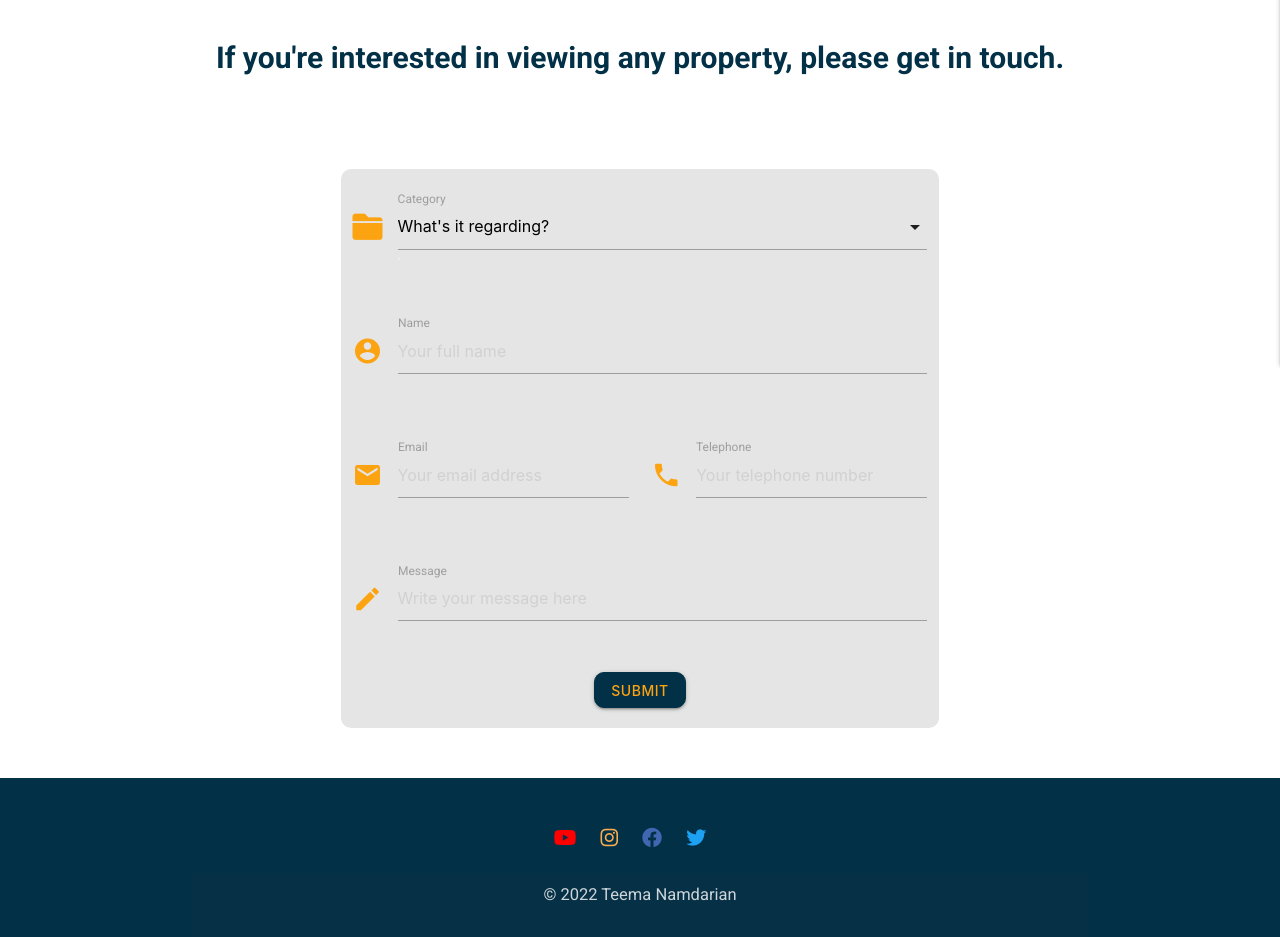
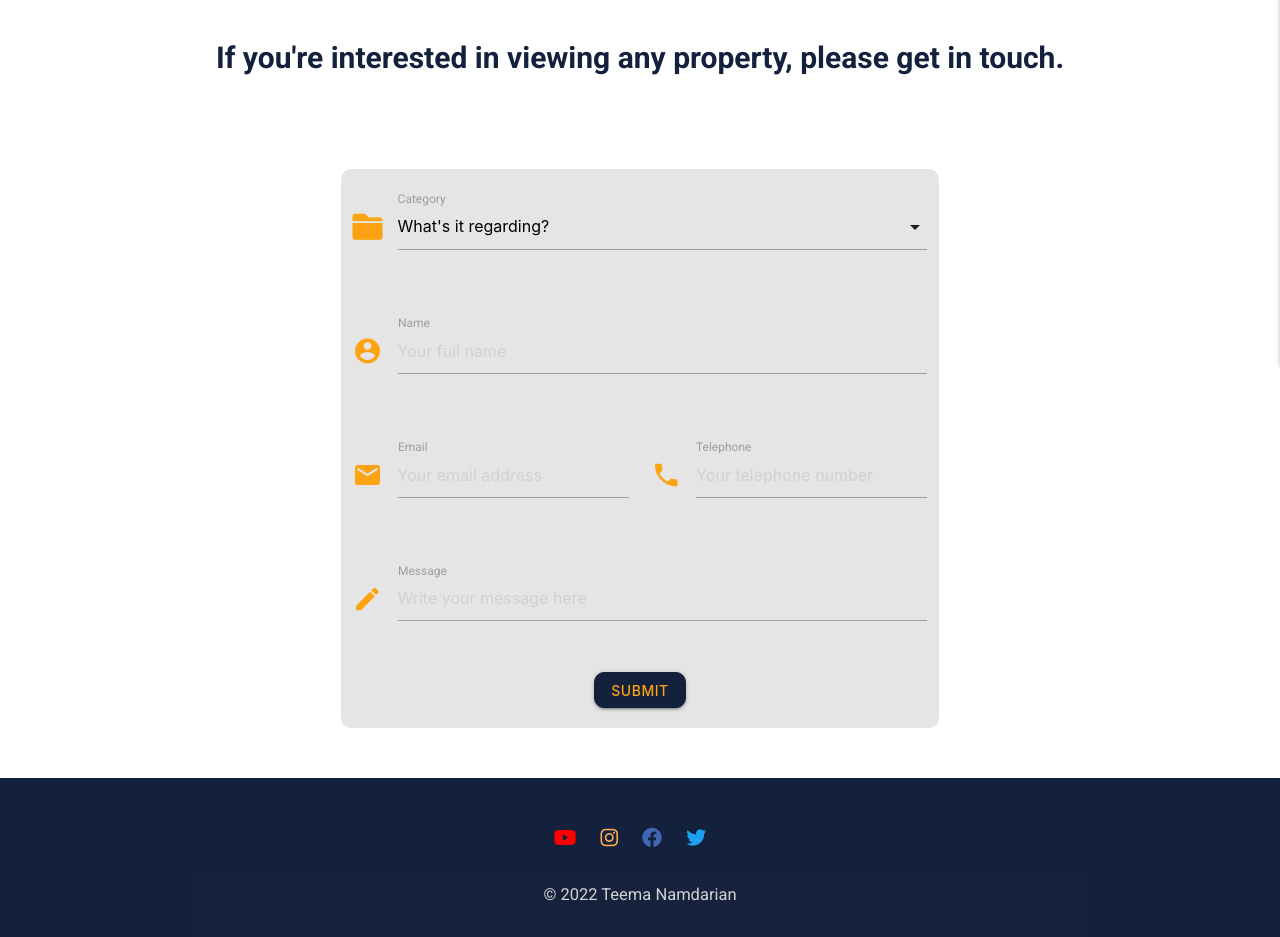
Before and after one commit to TNamdarian/seven-terraces, a Flask app: page /contact in a window 1280 px wide. Shown: the part 495-1432 px from the top of the page. Run offline with Flask 2, Linux system fonts and the light colour scheme; some libraries are stand-ins or nearby versions.

Commit message:
Edit README doc

```diff
--- a/static/css/style.css
+++ b/static/css/style.css
@@ -3,7 +3,7 @@
 :root {
     --orange: #FCA311;
     /* color: var(--orange); */
-    --blue: #023047;
+    --blue: #14213d;
     /* color: var(--blue); */
     --grey: #E5E5E5;
     /* color: var(--grey); */
```
Also changed, not shown: README.md, documents/mockups/am_i_responsive.png, documents/mockups/contrast_test.png (added).
